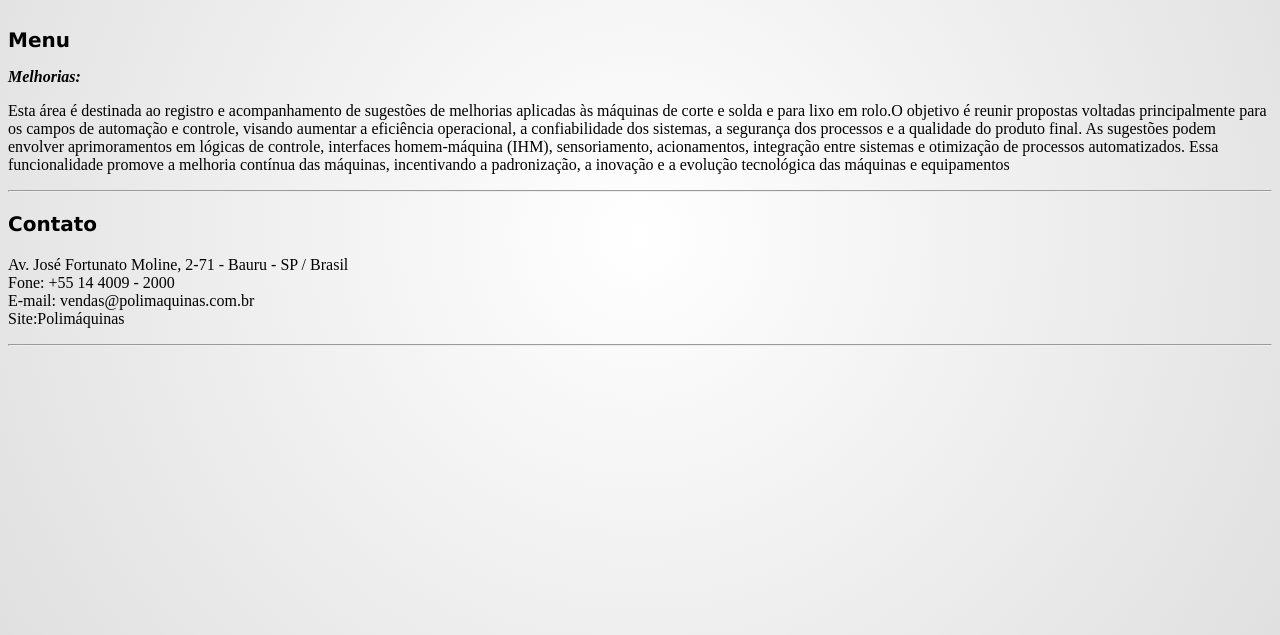
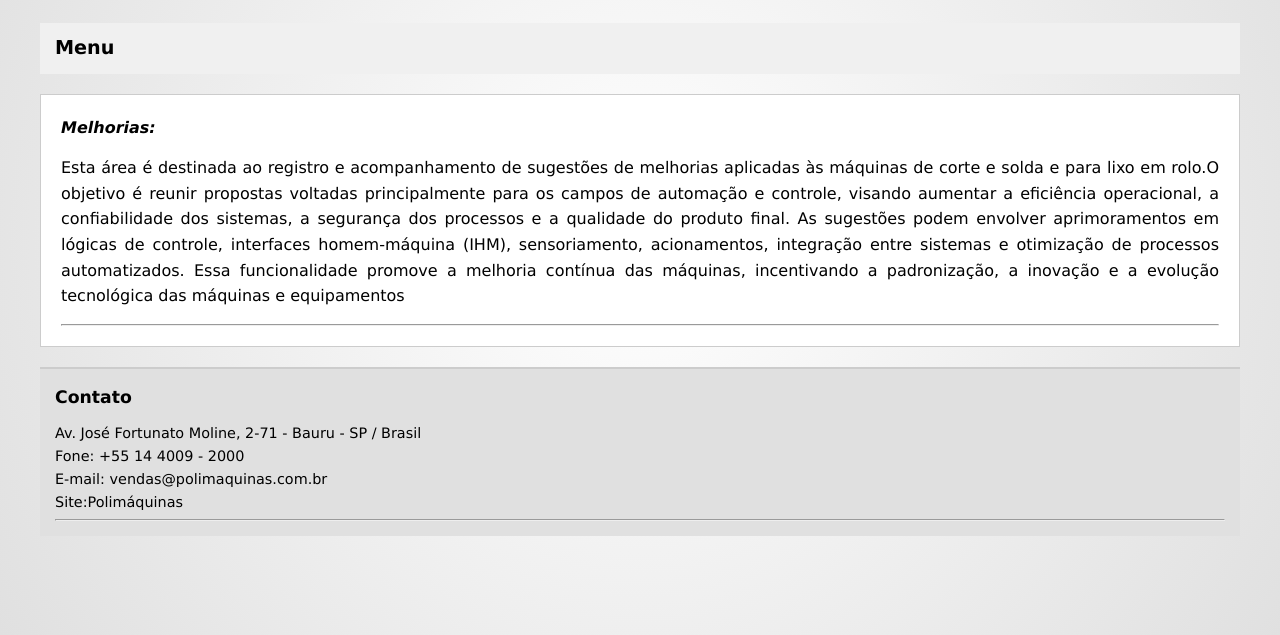
Before and after one commit to GMatias-Desenvolvimento/eng-improvement-development, a plain HTML site: page index.html in a window 1280 px wide. Shown: the part 165-800 px from the top of the page. Drawn offline with Linux system fonts and the light colour scheme.

Commit message:
troca de toda estrutura do código

```diff
--- a/index.css
+++ b/index.css
@@ -1,45 +1,109 @@
-
-
-		body{
-				background: radial-gradient(circle, #ffffff, #e0e0e0)
+* {
+    box-sizing: border-box;
+    margin: 0;
+    padding: 0;
 }
 
-		header{
+body {
+    background: radial-gradient(circle, #ffffff, #e0e0e0);
+    font-family: Verdana, sans-serif; /* Adicionando fallback */
+    line-height: 1.6; /* Melhorando a legibilidade */
+    padding: 10px; /* Espaçamento geral */
+}
+
+/* Estilo para o conteúdo principal */
+header, nav, section, footer {
+    max-width: 1200px; /* Limite máximo para telas grandes */
+    margin: 0 auto; /* Centraliza o conteúdo */
+    padding: 15px;
+}
+
+header {
     color: black;
-				font-family: Verdana;
-				font-size: 25pt;
+    font-size: 2em; /* Usando unidade relativa (em) */
     font-weight: bold;
     font-style: italic;
     text-align: center;
     text-decoration: underline;
+    margin-bottom: 20px;
 }
 
-		nav{
+nav {
     color: black;
-				font-family: Verdana;
-				font-size: 15pt;
+    font-size: 1.2em;
     font-weight: bold;
     text-align: left;
+    background-color: #f0f0f0; /* Cor de fundo para destacar o menu */
+    padding: 10px 15px;
+    margin-bottom: 20px;
 }
 
-		.classe1{
+section {
+    background-color: #ffffff;
+    border: 1px solid #ccc;
+    padding: 20px;
+    margin-bottom: 20px;
+}
+
+section p {
+    margin-bottom: 15px;
+    text-align: justify;
+}
+
+.classe1 {
     color: black;
-					font-family: Verdana;
-					font-size: 15pt;
+    font-size: 1.2em;
     font-weight: bold;
     text-align: left;
+    margin-bottom: 10px;
+}
+
+footer {
+    background-color: #e0e0e0;
+    padding: 15px;
+    border-top: 2px solid #ccc;
+    font-size: 0.9em;
+}
+
+footer p {
+    margin-bottom: 5px;
 }
 
 img {
+    /* Se houver imagens, garantir que não ultrapassem o contêiner */
+    max-width: 100%;
+    height: auto;
     filter: brightness(0.9) contrast(1.0);
 }
 
-		a{
+a {
     color: black;
     text-decoration: none;
 }
 
-		a:hover{
-				 color:blue;
-				 text-decoration: none;
+a:hover {
+    color: blue;
+    text-decoration: underline; /* Melhorar a usabilidade */
 }
+
+/* Media Query para telas menores (Celulares) */
+@media (max-width: 600px) {
+    header {
+        font-size: 1.5em; /* Reduz o tamanho da fonte do cabeçalho */
+    }
+
+    nav, .classe1 {
+        font-size: 1em; /* Reduz o tamanho da fonte do menu e contato */
+    }
+
+    section {
+        padding: 10px; /* Reduz o padding da seção */
+    }
+}
+
+/* Media Query para telas médias (Tablets) */
+@media (min-width: 601px) and (max-width: 1024px) {
+    header {
+        font-size: 2em;
+    }
+}
```
Lines whose indentation alone changed are shown as unchanged.
